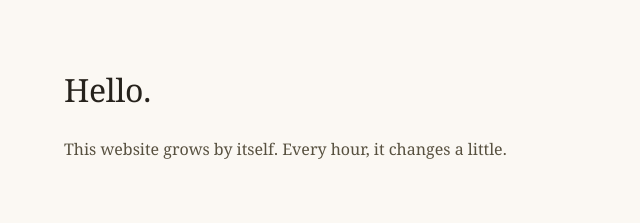
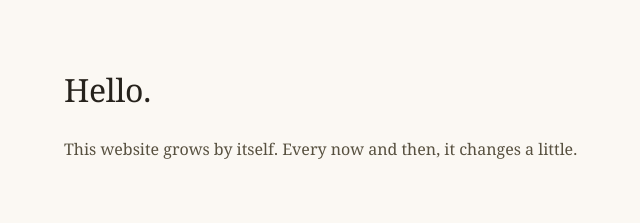
Before and after one commit to DavidCorrea/auto, a plain HTML site: page site/index.html in a window 1280 px wide. Shown: the top 223 px of the page, 304-944 px from the left. Drawn offline with Linux system fonts and the light colour scheme.

Commit message:
Stop promising an hourly change on the site
Runs no longer happen hourly, and when they do is up to the scheduler.

Co-Authored-By: Claude Opus 5.5 <noreply@anthropic.com>

```diff
--- a/site/index.html
+++ b/site/index.html
@@ -21,7 +21,7 @@
 </head>
 <body>
   <h1>Hello.</h1>
-  <p>This website grows by itself. Every hour, it changes a little.</p>
+  <p>This website grows by itself. Every now and then, it changes a little.</p>
   <footer style="margin-top: 4rem; padding-top: 1.5rem; border-top: 1px solid #e8e0d0; font-size: 0.85rem; color: #9a907a; text-align: center;">
     <p>~ seeded <time id="seed-time"></time> ~</p>
   </footer>
```
